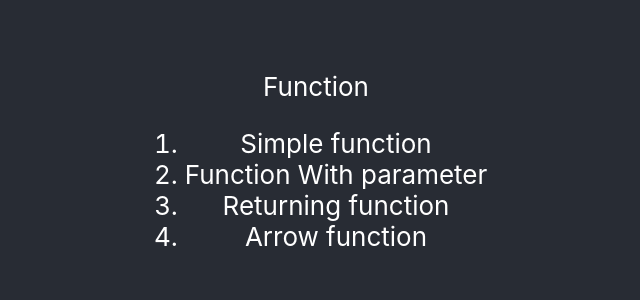
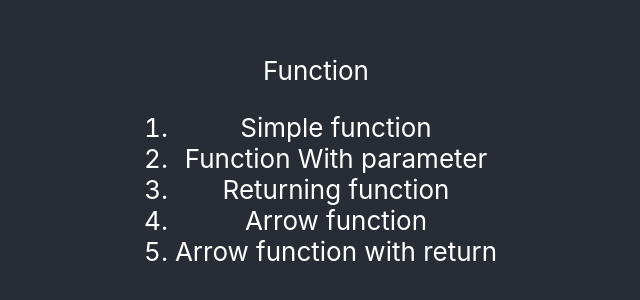
Before and after one commit to haseebulamin/React-Course-Project, a React (Create React App) app: page / in a window 1280 px wide. Shown: the part 226-526 px from the top of the page, without its empty margins (324-964 px from the left). Built offline with nearby package versions, Linux system fonts and the light colour scheme.

Commit message:
arrow with return

```diff
--- a/src/Components/JavaScript-refresh/Function/Function.jsx
+++ b/src/Components/JavaScript-refresh/Function/Function.jsx
@@ -20,6 +20,10 @@ export default function Function() {
     {
         console.log(msg)
     }
+    const arrowwithreturn = (msg)=> // arrow function
+    {
+        return msg;
+    }
 
     greet();
     para("Alex","how are you!");
@@ -27,7 +31,8 @@ export default function Function() {
     const rtrn = returning("Hasii","just focus on work.");
     console.log(rtrn);
     arrowFunc("I'm arrow function.");
-
+    const arrow = arrowwithreturn("arrow with return!");
+    console.log(arrow);
   return (
     <div>
         Function
@@ -36,6 +41,7 @@ export default function Function() {
             <li>Function With parameter</li>
             <li>Returning function</li>
             <li>Arrow function</li>
+            <li>Arrow function with return</li>
         </ol>
     </div>
   )
```
